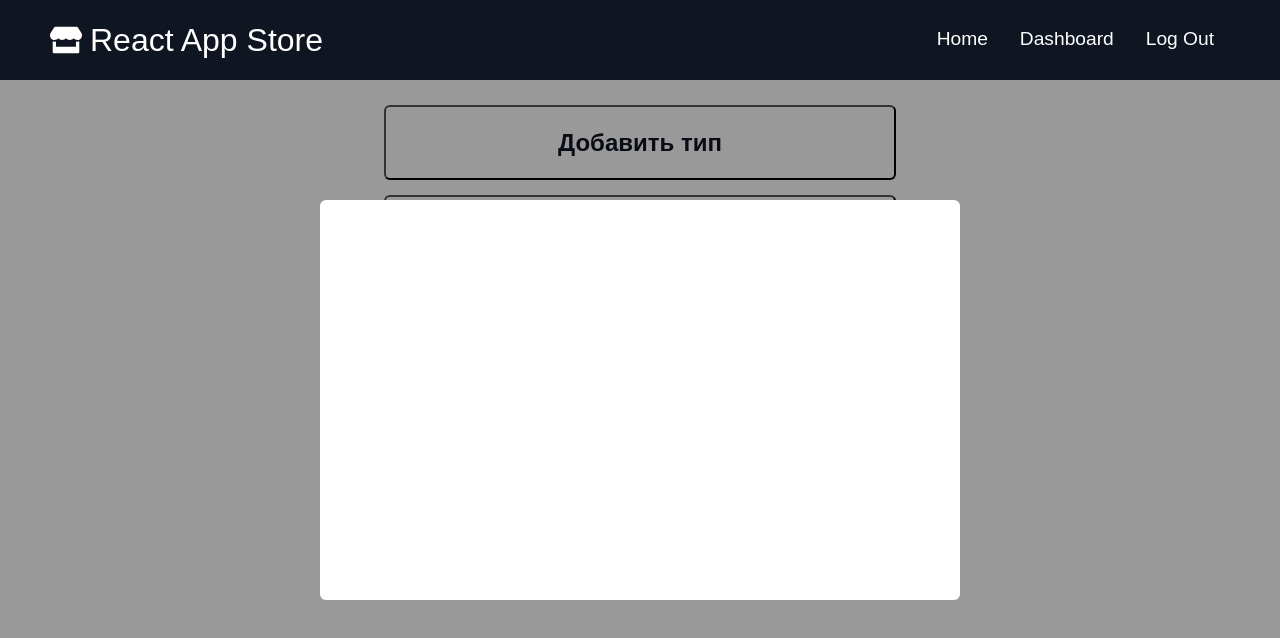
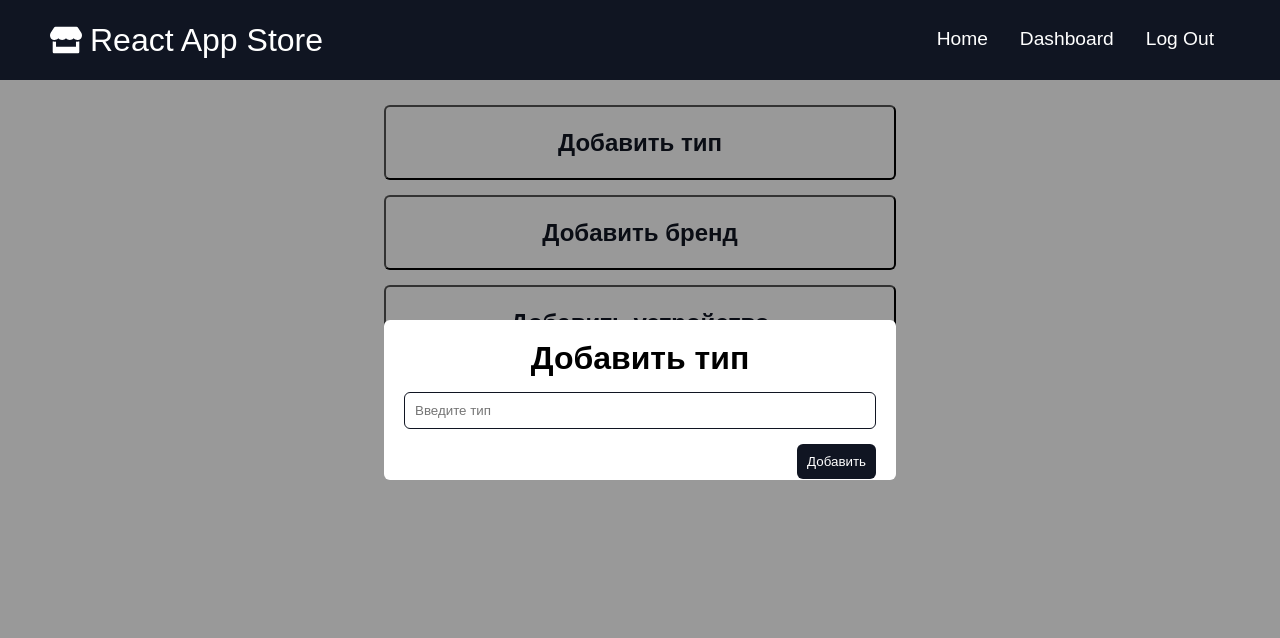
Before and after one commit to ALevkas/react-store, a React (Create React App) app in the folder client/: page /admin in a window 1280 px wide. Both pictures are taken after a click on the button "Добавить тип". Shown: the top 638 px of the page. Built offline with nearby package versions, Linux system fonts and the light colour scheme.

Commit message:
Модальные окна для добавления типа и бренда.

```diff
--- a/client/src/components/Admin/Admin.elements.jsx
+++ b/client/src/components/Admin/Admin.elements.jsx
@@ -4,13 +4,16 @@ export const Container = styled.div`
     width: 80%;
     margin: 25px auto;
 
-    display: flex;
-    flex-direction: column;
+    display: grid;
     gap: 15px;
 `;
 
 export const Button = styled.button`
+    justify-self: center;
+
     cursor: pointer;
+
+    width: 100%;
     height: 75px;
 
     background-color: #fff;
@@ -23,8 +26,6 @@ export const Button = styled.button`
 
     border-radius: 6px;
 
-    margin: 0 auto;
-
     &:hover {
         background-color: #101522;
         color: #fff;
--- a/client/src/components/Admin/Admin.jsx
+++ b/client/src/components/Admin/Admin.jsx
@@ -13,13 +13,13 @@ const Admin = () => {
     return (
         <>
             <Container>
-                <Button onClick={() => setCreateBrandActive(true)}>
+                <Button onClick={() => setCreateTypeActive(true)}>
                     Добавить тип
                 </Button>
-                <Button onClick={() => setCreateDeviceActive(true)}>
+                <Button onClick={() => setCreateBrandActive(true)}>
                     Добавить бренд
                 </Button>
-                <Button onClick={() => setCreateTypeActive(true)}>
+                <Button onClick={() => setCreateDeviceActive(true)}>
                     Добавить устройство
                 </Button>
             </Container>
--- a/client/src/components/Admin/Modals/CreateBrand.jsx
+++ b/client/src/components/Admin/Modals/CreateBrand.jsx
@@ -1,11 +1,17 @@
 import React from 'react';
 
-import { Modal, Content } from './Modal.elements';
-
+import { Modal, ModalSmall, Title, Form, Input, Send } from './Modal.elements';
 export const CreateBrand = ({ active, setActive }) => {
     return (
         <Modal onClick={() => setActive(false)}>
-            <Content onClick={(e) => e.stopPropagation()}></Content>
+            <ModalSmall onClick={(e) => e.stopPropagation()}>
+                <Title>Добавить бренд</Title>
+
+                <Form>
+                    <Input type='text' placeholder='Введите бренд' />
+                    <Send>Добавить</Send>
+                </Form>
+            </ModalSmall>
         </Modal>
     );
 };
--- a/client/src/components/Admin/Modals/CreateType.jsx
+++ b/client/src/components/Admin/Modals/CreateType.jsx
@@ -1,10 +1,17 @@
 import React from 'react';
 
-import { Modal, Content } from './Modal.elements';
+import { Modal, ModalSmall, Title, Form, Input, Send } from './Modal.elements';
 export const CreateType = ({ active, setActive }) => {
     return (
         <Modal onClick={() => setActive(false)}>
-            <Content onClick={(e) => e.stopPropagation()}></Content>
+            <ModalSmall onClick={(e) => e.stopPropagation()}>
+                <Title>Добавить тип</Title>
+
+                <Form>
+                    <Input type='text' placeholder='Введите тип' />
+                    <Send>Добавить</Send>
+                </Form>
+            </ModalSmall>
         </Modal>
     );
 };
--- a/client/src/components/Admin/Modals/Modal.elements.jsx
+++ b/client/src/components/Admin/Modals/Modal.elements.jsx
@@ -21,8 +21,56 @@ export const Content = styled.div`
     background-color: #fff;
 
     padding: 20px;
-    height: 50%;
-    width: 50%;
 
     border-radius: 6px;
 `;
+
+export const ModalSmall = styled(Content)`
+    height: 20%;
+    width: 40%;
+
+    @media screen and (max-width: 960px) {
+        width: 80%;
+        height: 30%;
+    }
+`;
+
+export const Title = styled.div`
+    font-size: 2rem;
+    text-align: center;
+    font-weight: 600;
+
+    @media screen and (max-width: 960px) {
+        font-size: 1rem;
+    }
+`;
+
+export const Description = styled.div``;
+
+export const Form = styled.form`
+    margin: 15px 0;
+`;
+
+export const Input = styled.input`
+    width: 100%;
+    border: 1px solid #101522;
+    border-radius: 6px;
+    padding: 10px;
+
+    color: #101522;
+`;
+
+export const Send = styled.button`
+    background-color: #101522;
+    color: #ffffff;
+
+    border: none;
+    border-radius: 6px;
+    padding: 10px;
+
+    float: right;
+
+    margin: 15px 0;
+
+    cursor: pointer;
+`;
```
